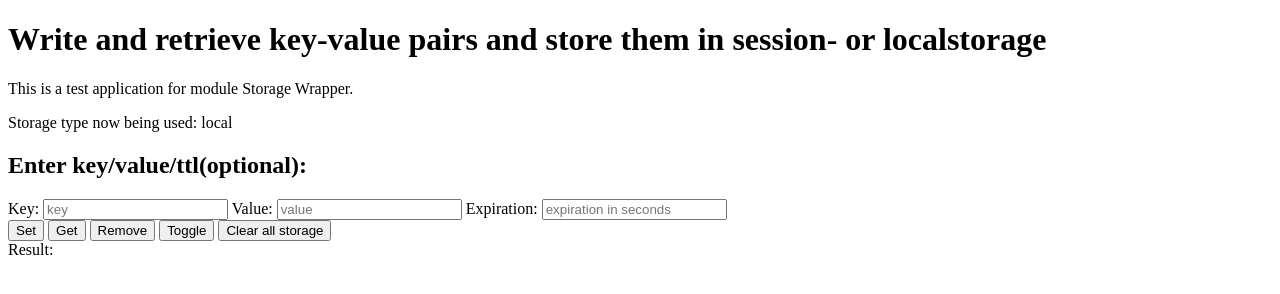
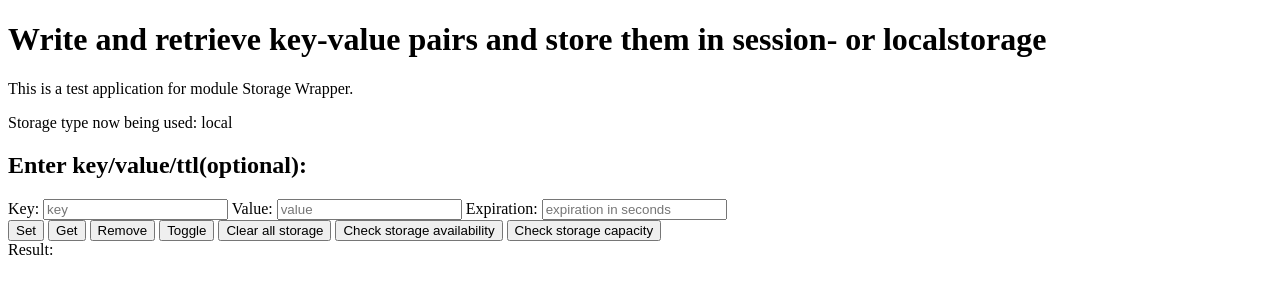
Before and after one commit to esterhugosson/localstorage-wrapper, a website with bundled scripts: page testapp/index.html in a window 1280 px wide. Built offline with nearby package versions, Linux system fonts and the light colour scheme.

Commit message:
testapp for availibilty and capacity

```diff
--- a/testapp/index.html
+++ b/testapp/index.html
@@ -30,6 +30,8 @@
         <button type="button" id="deleteSubmitButton"> Remove </button>
         <button type="button" id="switchSubmitButton"> Toggle </button>
         <button type="button" id="clearSubmitButton"> Clear all storage </button>
+        <button type="button" id="availibilitySubmitButton"> Check storage availability </button>
+        <button type="button" id="capacitySubmitButton"> Check storage capacity </button>
         </div>
 
     </form>
```
